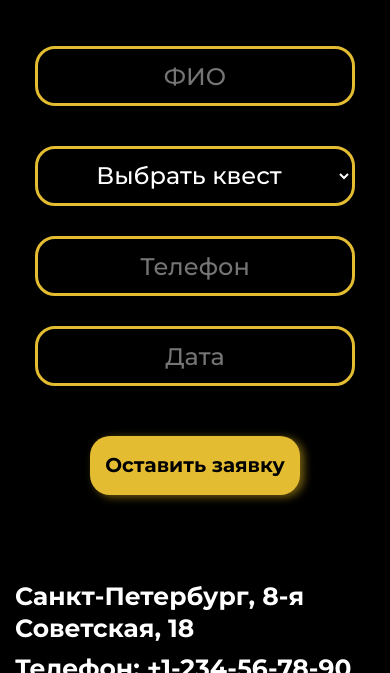
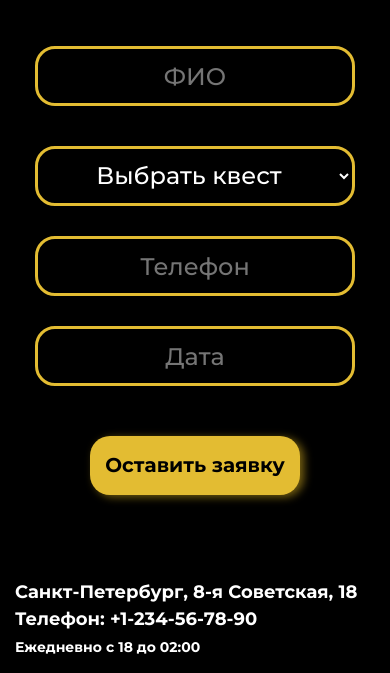
Before and after one commit to Vladislav-Safronov/On-the-limit, a plain HTML site: page index.html in a window 390 px wide. Shown: the part 2692-3365 px from the top of the page. Drawn offline with Linux system fonts and the light colour scheme.

Commit message:
footer update

```diff
--- a/sass/style.sass
+++ b/sass/style.sass
@@ -439,19 +439,38 @@ body
     padding: 45px 0 105px
     &__info
         margin-bottom: 33px
+        @media ( max-width: 991.98px)
+            margin-bottom: 26px
+        @media ( max-width: 570px)
+            margin-bottom: 20px
     &__info p
         font-weight: 700
         margin-bottom: 8px
+        @media ( max-width: 991.98px)
+            margin-bottom: 0
         &:not(:last-child)
             font-size: 30px
             line-height: 37px
+            @media ( max-width: 991.98px)
+                font-size: 23px
+                line-height: 30px
             @media ( max-width: 570px)
-                font-size: 25px
-                line-height: 32px
+                font-size: 18px
+                line-height: 25px
+                margin-bottom: 2px
         &:last-child
             font-size: 20px
             line-height: 24px
             margin-bottom: 0
+            @media ( max-width: 991.98px)
+                font-size: 16px
+            @media ( max-width: 570px)
+                font-size: 14px
+        &:nth-child(2)
+            @media ( max-width: 991.98px)
+                margin-bottom: 8px
+            @media ( max-width: 570px)
+                margin-bottom: 3px
     &__item
         margin-right: 30px
         &:last-child
```
Also changed, not shown: css/style.css, 1 other file.
